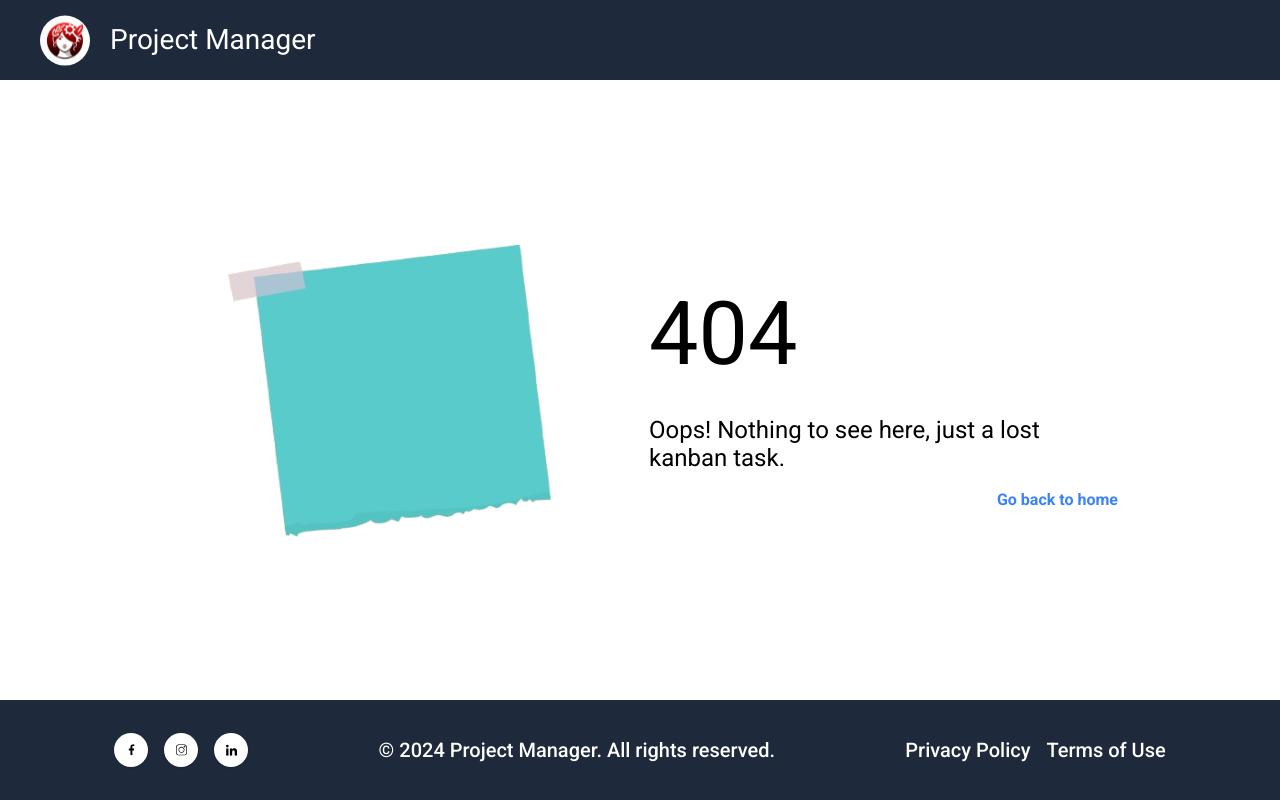
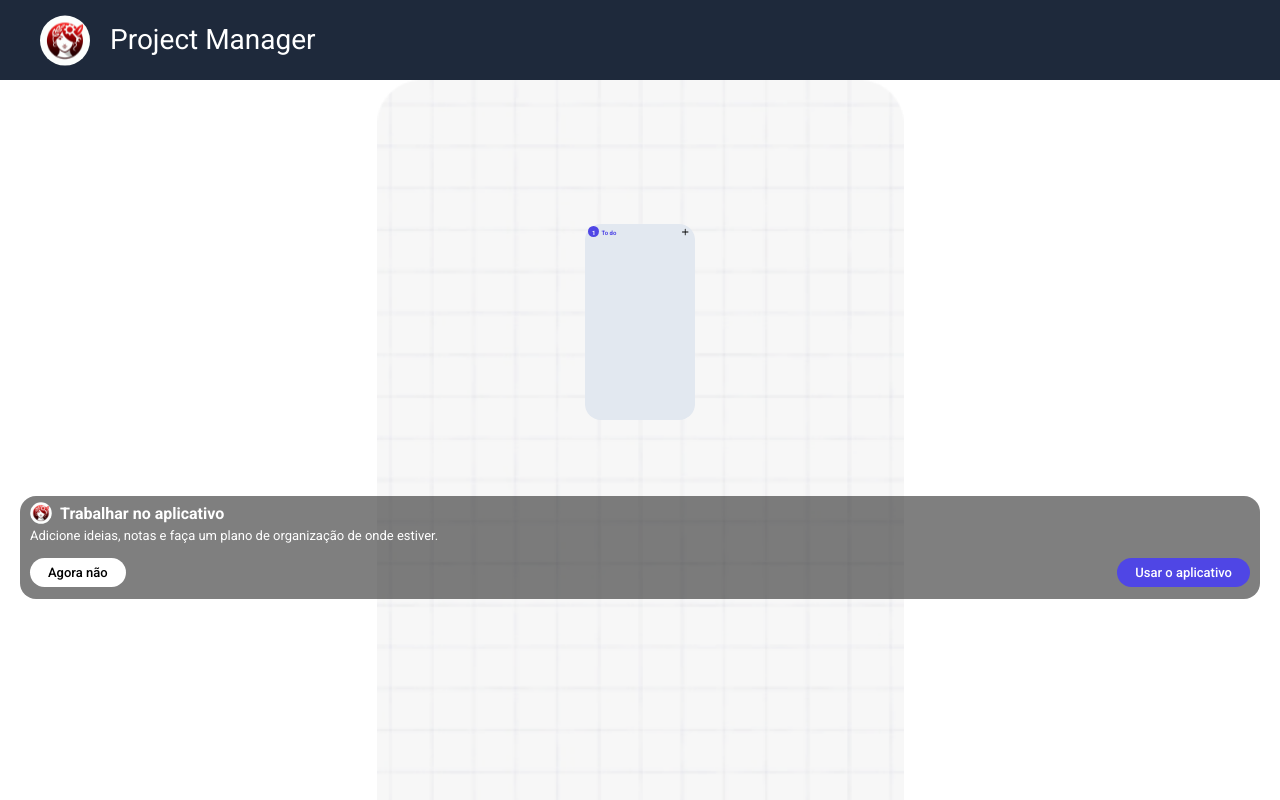
Before and after one commit to MVISHNU-BR/TI-REX-Desafio-02, a React (Vite) app in the folder project-manager/: page /kanban in a window 1280 px wide. Before the commit this address had no page. Shown: the top 800 px of the page. Built offline with nearby package versions, Linux system fonts and the light colour scheme.

Commit message:
added kanban page and kanban column

```diff
--- /dev/null
+++ b/project-manager/src/components/KanbanCard.tsx
@@ -0,0 +1,7 @@
+export default function KanbanCard() {
+  return (
+    <>
+      <h1>CARD</h1>
+    </>
+  )
+}
--- /dev/null
+++ b/project-manager/src/components/KanbanColumn.tsx
@@ -0,0 +1,23 @@
+import { KanbanColumnProps, columnColors } from "../types/KanbanColumnType"
+
+const KanbanColumn: React.FC<KanbanColumnProps> = ({ type }) => {
+  const classes = columnColors[type];
+  const cards = [1];
+
+  return (
+    <>
+      <div id="column" className="w-[110px] max-w[110px] h-[196px] max-h-[196px] bg-cinza-2 rounded-2xl">
+        <div id="column-top" className={`w-full h-auto bg-${classes.background} rounded-2xl flex justify-between items-center py-[2px] pl-[3px] pr-[5px]`}>
+            <h1 className={`text-[6px] flex items-baseline text-${classes.text} font-bold`}>
+              <span className={`text-white font-semibold bg-${classes.text} mr-[2px] px-1 pt-[2px] rounded-xl flex items-center justify-center`}>{cards.length}</span>
+              {classes.title}
+            </h1>
+            <svg className={`fill-${classes.text}`} width="9" height="10"><path d="M7.523 5a.396.396 0 0 1-.396.396H4.62v2.508a.396.396 0 1 1-.791 0V5.396H1.32a.396.396 0 0 1 0-.792h2.508V2.096a.396.396 0 0 1 .791 0v2.508h2.508A.396.396 0 0 1 7.523 5Z"/></svg>
+        </div>
+
+      </div>
+    </>
+  )
+}
+
+export default KanbanColumn;
--- a/project-manager/src/main.tsx
+++ b/project-manager/src/main.tsx
@@ -7,6 +7,7 @@ import Login from "./pages/Login";
 import Register from "./pages/Register";
 import NotFound from "./pages/NotFound";
 import Forbidden from "./pages/Forbidden";
+import Kanban from "./pages/Kanban";
 
 createRoot(document.getElementById("root")!).render(
   <BrowserRouter>
@@ -15,6 +16,7 @@ createRoot(document.getElementById("root")!).render(
         <Route path="/" element={<Home />}></Route>
         <Route path="/login" element={<Login />}></Route>
         <Route path="/register" element={<Register />}></Route>
+        <Route path="/kanban" element={<Kanban />}></Route>
         <Route path="*" element={<NotFound />}></Route>
         <Route path="/403" element={<Forbidden />}></Route>
       </Routes>
--- /dev/null
+++ b/project-manager/src/pages/Dashboard.tsx
@@ -0,0 +1,16 @@
+import { useSession, useSignIn } from "@clerk/react-router";
+import { useEffect } from "react";
+import { useNavigate } from "react-router";
+
+export default function Dashboard() {
+	const { signIn, setActive } = useSignIn();
+	const { session } = useSession();
+
+	useEffect(() => {
+		console.log(signIn)
+
+	}, [session, signIn, setActive]);
+	if (!session) return <p>Carregando...</p>;
+
+	return <p>Bem-vindo, você está logado!</p>;
+}
--- /dev/null
+++ b/project-manager/src/pages/Kanban.tsx
@@ -0,0 +1,29 @@
+import Footer from "../components/Footer";
+import Header from "../components/Header";
+import KanbanColumn from "../components/KanbanColumn";
+
+export default function Kanban() {
+  return (
+    <>
+    <Header />
+      <main className="bg-[url(src/assets/draggable-area.png)] bg-no-repeat bg-contain bg-center min-h-screen flex flex-col items-center gap-[76px] px-5 pt-36 pb-7">
+        <div className="columns flex w-full justify-center gap-[6px]">
+          <KanbanColumn type="to-do"/>
+        </div>
+        <div id="flag" className="bg-preto-50 w-full px-[10px] pb-3 pt-[6px] rounded-2xl">
+          <header className="rounded-2xl flex">
+            <img src="src/assets/logo.svg" alt="Project manager logo" className="w-[22px] h-[22px] mr-2" />
+            <h1 className="text-white font-bold text-base">Trabalhar no aplicativo</h1>
+          </header>
+          <p className="text-white font-normal text-[13px]">Adicione ideias, notas e faça um plano de organização de onde estiver.</p>
+          <div className="flex justify-between mt-3">
+            <button className="bg-white py-[5px] px-[18px] font-medium text-[13px] rounded-2xl">Agora não</button>
+            <button className="bg-roxo-claro py-[5px] px-[18px] font-medium text-[13px] text-white rounded-2xl">Usar o aplicativo</button>
+          </div>
+
+        </div>
+      </main>
+    <Footer />
+    </>
+  )
+}
--- /dev/null
+++ b/project-manager/src/types/KanbanColumnType.ts
@@ -0,0 +1,10 @@
+export interface KanbanColumnProps {
+  type: "to-do" | "in-progress" | "done";
+}
+
+
+export const columnColors: Record<KanbanColumnProps["type"], { background: string; text: string, title: string }> = {
+  "to-do": { background: "roxo-transparente", text: "roxo-claro", title: "To do" },
+  "in-progress": { background: "#ffc107", text: "#000000", title: "In progress" },
+  "done": { background: "#28a745", text: "#ffffff", title: "Done" },
+};
--- a/project-manager/tailwind.config.js
+++ b/project-manager/tailwind.config.js
@@ -15,6 +15,7 @@ export default {
         'amarelo-claro': '#FCF4B6',
         'roxo': '#160A60',
         'roxo-claro': '#4F46E5',
+        'roxo-transparente': '#D3D0F8',
         'vinho': '#331436',
         'cinza-1': '#94A3B8',
         'cinza-2': '#E2E8F0',
@@ -23,8 +24,7 @@ export default {
         'vermelho': '#BD2323',
         'branco': '#FFFFFF',
         'azul-hover': '#268FE4',
-
-
+        'preto-50': '#00000080',
       },
     },
   },
```
Also changed, not shown: project-manager/src/assets/draggable-area.png (added), project-manager/src/assets/plus-icon.svg (added).
